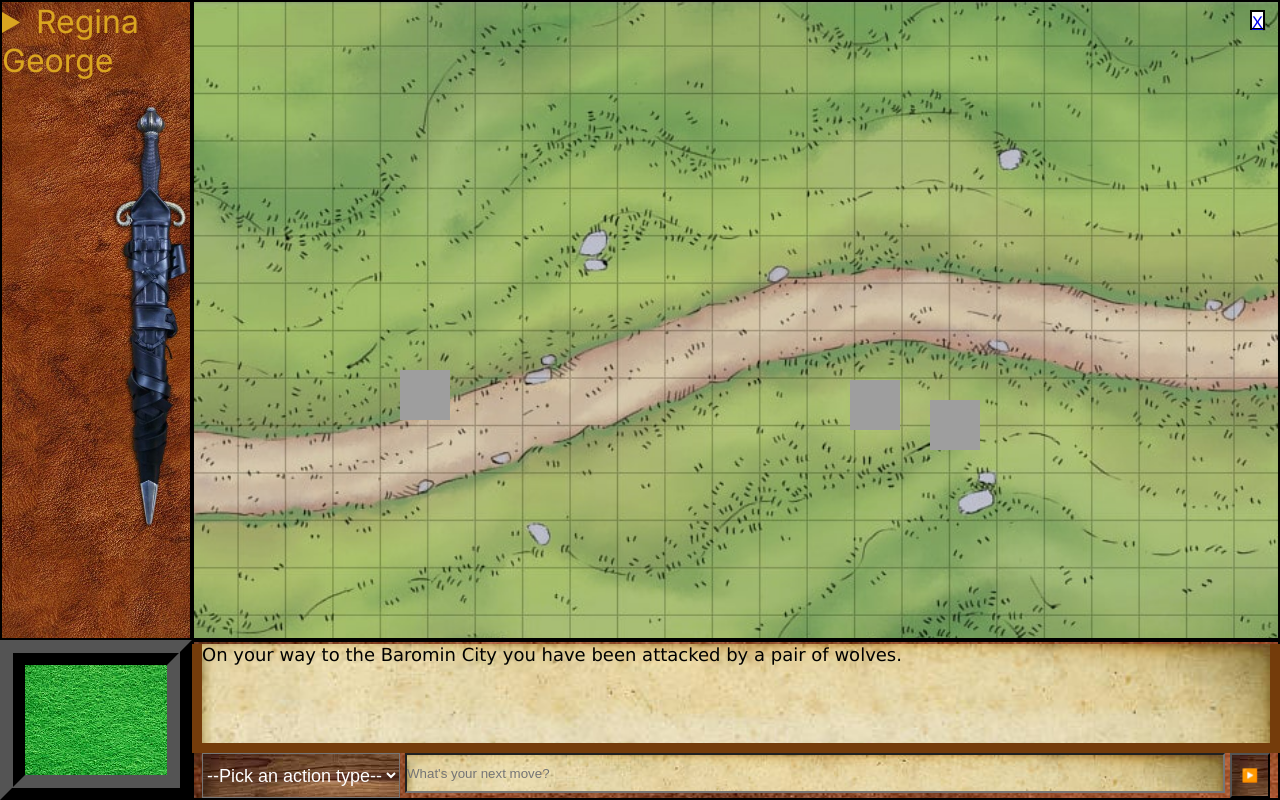
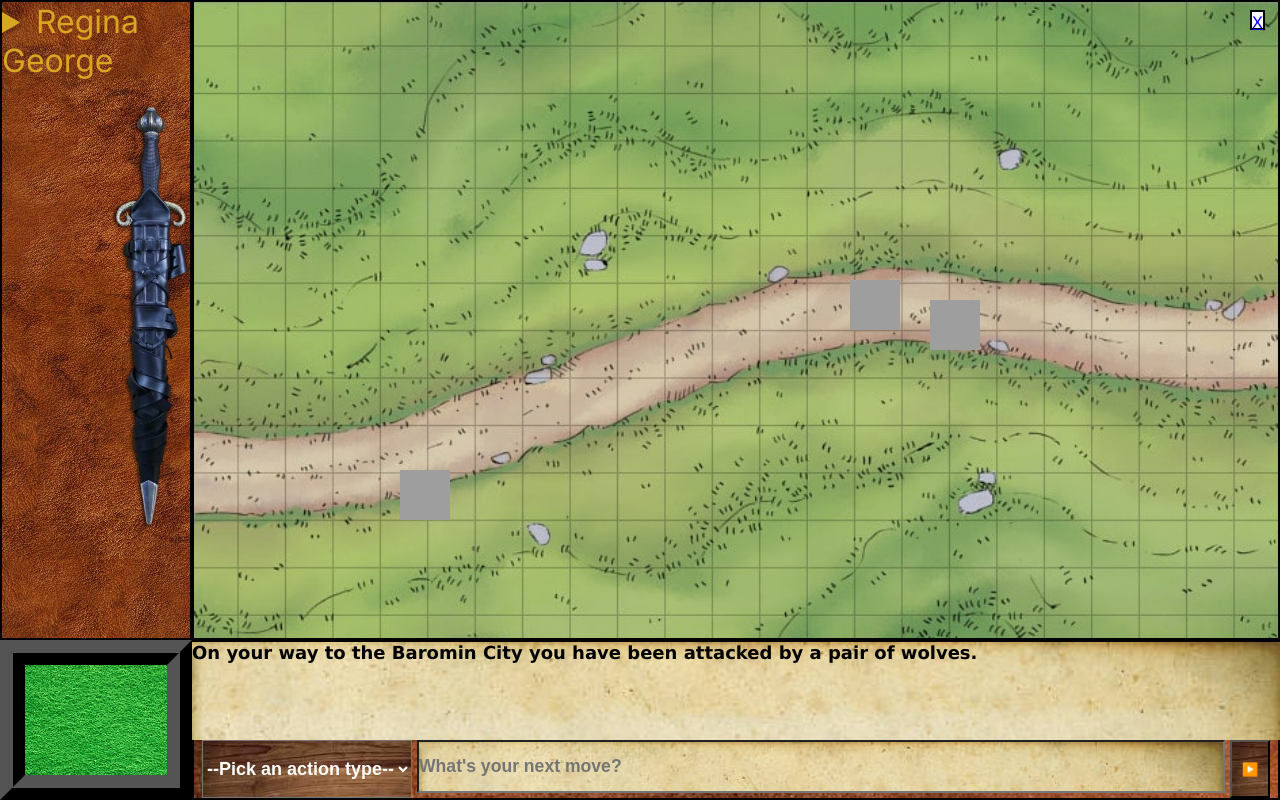
Before and after one commit to cscheppele/DnDeemo, a Next.js app: page /gameRoom in a window 1280 px wide. Built offline with nearby package versions, Linux system fonts and the light colour scheme; grey boxes are pictures that could not be loaded.

Commit message:
getting responses from the ai and successfully posting them to db and storybox

```diff
--- a/src/app/api/openAI/route.ts
+++ b/src/app/api/openAI/route.ts
@@ -14,11 +14,9 @@ const openai = new OpenAIApi(configuration);
 const initialOpenAiPrompt ="You will be acting as the Dm for a dnd 5e campaign. You are going to get some previous messages from the campaign, give the next scenario that follows from the actual campaign."
 export async function GET(_req: any){
   let messages: any[];
-  // console.log(initialOpenAiPrompt);
 
   try {
     messages = await prisma.message.findMany()
-    // console.log('do you see me?')
   } catch (err) {
     console.log("could not get messages.", err);
     messages = []
@@ -26,24 +24,33 @@ export async function GET(_req: any){
 
   messages = messages.map(msg => {
     let newMsg: any = {};
-    newMsg.role = 'user';
+    newMsg.role = msg.role;
     newMsg.content = `${msg.author}-${msg.content}`
     // console.log("newMsg ==> ",newMsg);
     return newMsg;
   })
-console.log("messages ==> ", messages)
-  return new NextResponse(JSON.stringify(
-    openai.createChatCompletion({
+
+  console.log("messages ==> ", messages)
+
+  let completion = await openai.createChatCompletion({
       model: "gpt-3.5-turbo",
       messages: [
         {"role": "system" , "content":  initialOpenAiPrompt},
         ...messages],
     })
-    .then((completion:any) => {
+    // .then(async (completion:any) => {
       console.log("completion.data.choices[0].message")
       console.log(completion.data.choices[0].message)
-      //return completion.data.choices[0].message;
-    }).catch((err:any) => console.log("IS THIS THE ERROR ==> ",err))))
+      await prisma.message.create({data: {
+        createdOn: new Date(),
+        contentType: "answer",
+        role: completion.data.choices[0].message.role,
+        content: completion.data.choices[0].message.content }})
 
+      return new NextResponse( JSON.stringify(completion.data.choices[0].message));
+    // .catch((err:any) => console.log("IS THIS THE ERROR ==> ",err))
+
+  // console.log("aiResponse: ", aiResponse);
+  // return aiResponse;
 
 }
--- a/src/app/api/story/route.ts
+++ b/src/app/api/story/route.ts
@@ -4,16 +4,20 @@ import prisma from '../../../../libs/prismadb'
 
 
 export async function POST(req: any) {
-  const body = await req.json();
-  body.createdOn = new Date();
-  console.log(body)
-  const storyCreated = await prisma.message.create({data : body})
-  console.log(storyCreated)
-  return new NextResponse(JSON.stringify(storyCreated));
+  try{
+    const body = await req.json();
+    body.createdOn = new Date();
+    // console.log(body)
+    const storyCreated = await prisma.message.create({data : body})
+    // console.log("story Created: :",storyCreated)
+    return new NextResponse(JSON.stringify(storyCreated));
+  } catch (err) {
+    console.log("error posting to prisma db", err)
+  }
 }
 
 export async function GET(req: any) {
   const story = await prisma.message.findMany()
-  console.log("story: ", story);
+  // console.log("story: ", story);
   return new NextResponse(JSON.stringify(story))
 }
--- a/src/components/storyBox.tsx
+++ b/src/components/storyBox.tsx
@@ -15,17 +15,22 @@ export default function StoryBox () {
     const body = JSON.stringify({
       content: story.content,
       contentType: story.type,
-      //createdOn: Date.now()
     })
     const res =
     await fetch('/api/story', {
       method: 'POST',
       body,
-    }).then(async res => await fetch('api/openai', {
-      method: 'GET',
-      headers: {"content-Type": "application/json"},
-      body: JSON.stringify(res.json())}));
-    return res;
+    })
+    // .then(async res => await fetch('api/openai'));
+    // console.log("res: ", res);
+    const response = await res.json();
+    // console.log("response1: ", response);
+    return response;
+  }
+
+  async function aiResponse(updatedStory: string[]){
+
+
   }
 
   function handleSubmit (e: ChangeEvent<HTMLFormElement>) {
@@ -33,8 +38,18 @@ export default function StoryBox () {
     if (storyFormData.content === "" || storyFormData.type === "") return alert("Please fill out all fields")
     addToStory(storyFormData).then((response: any) => {
       setGameHistory((prevHistory) => [...prevHistory, response.content])
-      console.log("gameHistory: ", gameHistory)
+      fetch('/api/openAI')
+        .then(res => {
+          console.log("res: ",res)
+          return res.json()
+        })
+        .then(res1 => {
+          console.log("res1: ",res1)
+          return res1;
+        })
+        .then(res2 => setGameHistory((prevHistory: any) => [...prevHistory, res2.content]))
     })
+
     setStoryFormData({
       type: '',
       content: '',
--- a/src/styles/gameRoom.module.css
+++ b/src/styles/gameRoom.module.css
@@ -38,18 +38,18 @@
 .player_icon {
   position: absolute;
   z-index: 1;
-  bottom:380px;
+  bottom:280px;
   left:400px
 }
 .wolf1_icon {
   position: absolute;
   z-index: 1;
-  top: 400px;
+  top: 300px;
   right: 300px;
 }
 .wolf2_icon {
   position: absolute;
   z-index: 1;
-  top: 380px;
+  top: 280px;
   right: 380px;
 }
--- a/src/styles/playerStats.module.css
+++ b/src/styles/playerStats.module.css
@@ -21,7 +21,7 @@
   background-size:cover;
   justify-content: center;
   align-items: flex-end;
-  height:9vh;
+  height:8.7vh;
   color: goldenrod;
   font-size: 2.2em;
   margin-bottom: 3px;
--- a/src/styles/storyBox.module.css
+++ b/src/styles/storyBox.module.css
@@ -19,19 +19,22 @@
   height:3em;
   margin: 0px 5px 5px 5px;
   width: 95%;
-
+  font-size: 1.1em;
+  font-weight: bold;
 }
 
 .story_form {
   display: flex;
   width: inherit;
+  font-weight: bold;
 }
 
 .action_types {
   background-image: url('../..//public/action-type-background.jpeg');
   color: white;
   font-size: large;
-  margin-left: 10px
+  margin-left: 10px;
+  font-weight: bold;
 }
 
 .submit {
@@ -45,11 +48,12 @@
   background-size: cover;
   width:inherit;
   height:70%;
-  border-bottom: 10px solid rgb(116, 60, 11);
+  /* border-bottom: 10px solid rgb(116, 60, 11);
   border-left: 10px solid rgb(116, 60, 11);
-  border-right: 10px solid rgb(116, 60, 11);
+  border-right: 10px solid rgb(116, 60, 11); */
   overflow-y: scroll;
   font-size: large;
+  font-weight: bold;
   font-family:Verdana, Geneva, Tahoma, sans-serif;
   /* scroll-behavior: smooth;
   scroll-snap-align: end; */
```
Also changed, not shown: 2 other files (tests, documents, lock files or other folders).
